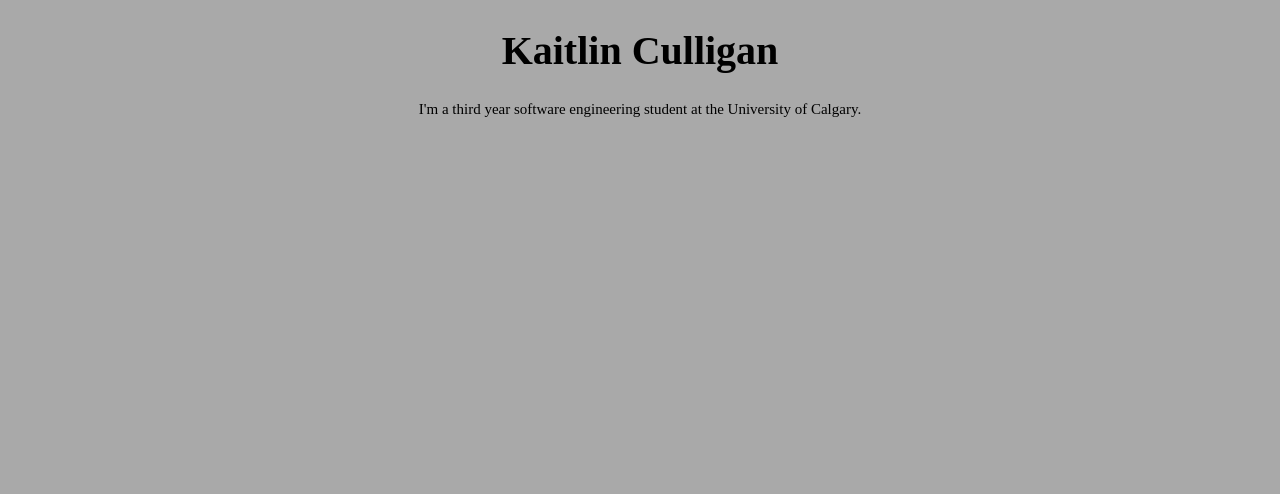
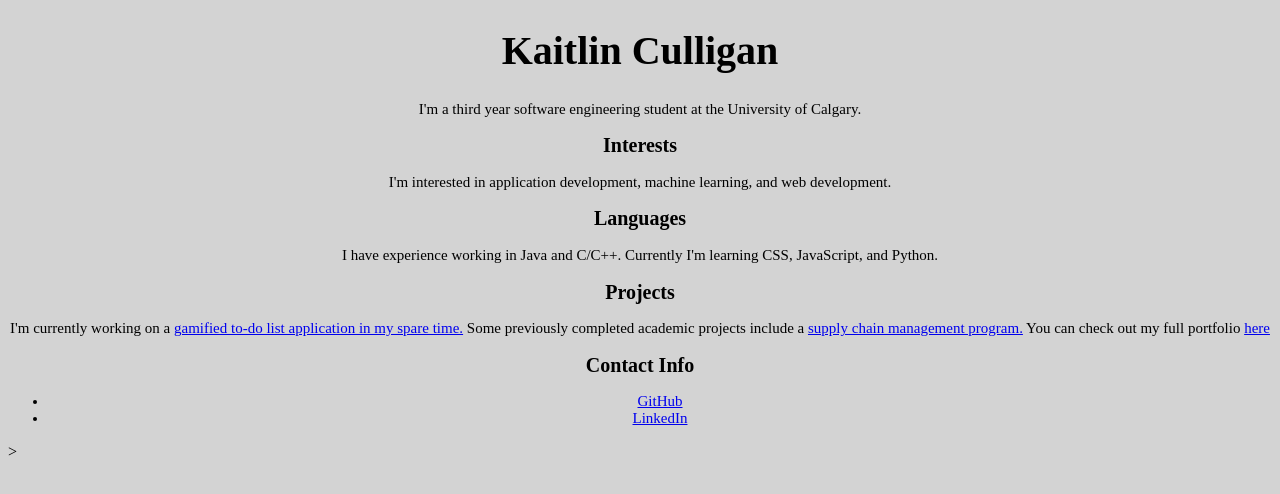
Before and after one commit to kaitlinculligan/kaitlinculligan.github.io, a plain HTML site: page index.html in a window 1280 px wide. Drawn offline with Linux system fonts and the light colour scheme.

Commit message:
content and style update

```diff
--- a/index.html
+++ b/index.html
@@ -7,6 +7,24 @@
 
     <body>
         <h1><b>Kaitlin Culligan</b></h1>
-        <p>I'm a third year software engineering student at the University of Calgary.</p>
+        <p id="intro">I'm a third year software engineering student at the University of Calgary.</p>
+
+        <h2>Interests</h2>
+        <p>I'm interested in application development, machine learning, and web development.</p>
+
+        <h2>Languages</h2>
+        <p>I have experience working in Java and C/C++. Currently I'm learning CSS, JavaScript, and Python.</p>
+
+        <h2>Projects</h2>
+        <p>I'm currently working on a <a href="https://github.com/kaitlinculligan/ToDo">gamified to-do list application in my spare time.</a>
+            Some previously completed academic projects include a <a href="https://github.com/kaitlinculligan/ENSF409SCMProject">supply chain management program.</a>
+            You can check out my full portfolio <a href="https://github.com/kaitlinculligan">here</a>
+        </p>
+
+        <h2>Contact Info</h2>
+        <ul>
+            <li><a href="https://github.com/kaitlinculligan">GitHub</a></li>
+            <li><a href="www.linkedin.com/in/kaitlin-culligan">LinkedIn</a></li>
+        </ul>>
     </body>
 </html>
--- a/style.css
+++ b/style.css
@@ -1,9 +1,9 @@
 head{
-    background-color: darkgray;
+    background-color:lightgrey
 }
 
 body{
-    background-color: darkgrey;
+    background-color: lightgrey;
 }
 
 h1{
@@ -11,9 +11,25 @@ h1{
     text-align: center;
     font-size: 40px;
 }
+h2{
+    color: black;
+    text-align: center;
+    font-size: 20px;
+}
 
 p{
     color: black;
     text-align: center;
     font-size: 15px;
 }
+
+ul{
+    color: black;
+    text-align: center;
+}
+
+li{
+    color: black;
+    text-align: center;
+    font-size: 15px;
+}
```
